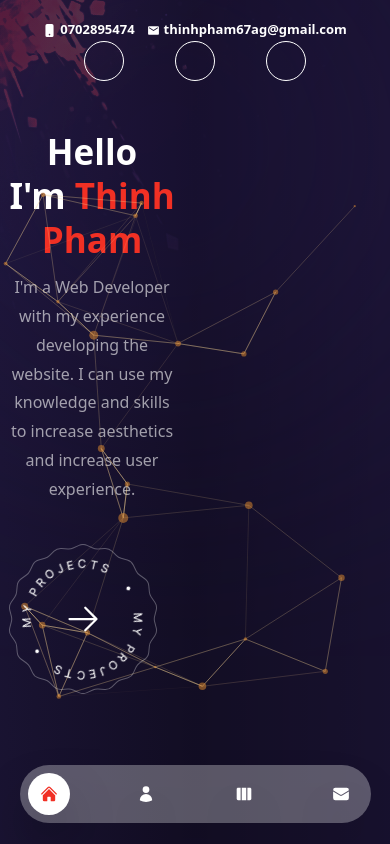
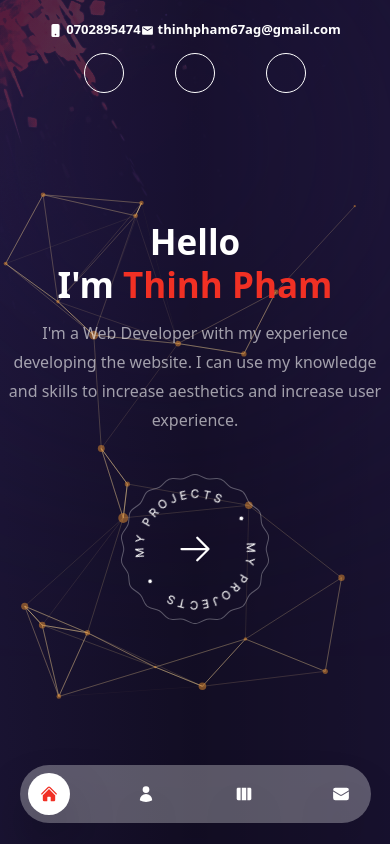
Before and after one commit to thinhpham311-dev/portfolio-profile, a Next.js app: page / in a window 390 px wide. Built offline with nearby package versions, Linux system fonts and the light colour scheme; some icons are missing.

Commit message:
update doe

```diff
--- a/components/Header.js
+++ b/components/Header.js
@@ -15,7 +15,7 @@ import { MdEmail } from "react-icons/md"
 const Header = () => {
   return <header className=" z-30 w-full flex items-center xl:px-0 h-[100px]">
     <motion.div variants={fadeIn('down', 1)} initial="hidden" animate="show" exit="hidden" className="container mx-auto xl:flex block xl:justify-between justify-evenly items-center ">
-      <div className="logo font-bold flex justify-center flex-wrap gap-y-1 gap-x-3">
+      <div className="logo font-bold flex justify-center flex-wrap my-3">
         <Link href="tel:0702895474" className="flex items-center text-[13px] xl:text-lg"><span className="font-thin mr-1"><BsPhoneFill /> </span>0702895474</Link>
         <Link href="" className="flex items-center text-[13px] xl:text-lg"><span className="font-thin mr-1"><MdEmail /></span> thinhpham67ag@gmail.com</Link>
       </div>
--- a/components/ProjectSlider.js
+++ b/components/ProjectSlider.js
@@ -18,11 +18,10 @@ const ProjectSlider = () => {
     <Swiper
       pagination={{ clickable: true }}
       modules={[Pagination]}
-      className="h-[260px] sm:h-[480px]"
     >
       {
         data.slides.map((item, index) => <SwiperSlide key={index}>
-          <div className=" grid gap-3 grid-cols-3 grid-rows-2 cursor-pointer shadow-indigo-500/40">
+          <div className=" grid gap-3 xl:grid-cols-3 xl:grid-rows-2 grid-cols-2 grid-rows-3 cursor-pointer shadow-indigo-500/40">
             {item.images.map((image, index) => <div key={index} className="after:h-0 overflow-hidden rounded-lg flex justify-center items-center group bg-white">
               <div className="flex justify-center items-center relative overflow-hidden h-full">
                 <Image src={image.path} width={500} height={300} alt={image.title} className=" h-full" />
--- a/components/ProjectsBtn.js
+++ b/components/ProjectsBtn.js
@@ -5,15 +5,14 @@ import Image from "next/image"
 import Link from "next/link"
 
 // icons
-import {HiArrowRight} from "react-icons/hi2"
+import { HiArrowRight } from "react-icons/hi2"
 
 const ProjectsBtn = () => {
-  return <div className="mx-auto xl:mx-0">
-    <Link href="/project" className="relative xl:w-[185px] xl:h-[185px] w-[150px] h-[150px] flex items-center justify-center bg-circleStar bg-cover bg-center bg-no-repeat group">
-      <Image src="/rounded-text.png" className="animate-spin-slow w-full h-full xl:max-w-[141px] xl:max-h-[148px] max-w-[115px] max-h-[120px]" height={148} width={141} alt=""/>
-      <HiArrowRight className="absolute text-4xl group-hover:translate-x-2 transition-all duration-300"/>
-    </Link>
-  </div>;
+  return <Link href="/project" className="relative xl:w-[185px] xl:h-[185px] w-[150px] h-[150px] flex items-center justify-center bg-circleStar bg-cover bg-center bg-no-repeat group mx-auto xl:mx-0">
+    <Image src="/rounded-text.png" className="animate-spin-slow w-full h-full xl:max-w-[141px] xl:max-h-[148px] max-w-[115px] max-h-[120px]" height={148} width={141} alt="" />
+    <HiArrowRight className="absolute text-4xl group-hover:translate-x-2 transition-all duration-300" />
+  </Link>
+
 };
 
 export default ProjectsBtn;
--- a/pages/index.js
+++ b/pages/index.js
@@ -13,14 +13,14 @@ const Home = () => {
   return <div className="z-10 h-full xl:mb-0 py-[30px] relative">
     <ParticlesContainer />
     <div className="text-center flex gap-x-[10%] px-[2vw] justify-between xl:pt-0 xl:text-left container mx-auto h-full">
-      <div className="flex-1 w-full max-w-[45%]">
+      <div className="flex flex-col justify-center flex-1 w-full xl:w-[45%]">
         <motion.h1 variants={fadeIn('down', 0.2)} initial="hidden" animate="show" exit="hidden" className="h1 z-10">
           Hello <br /> I'm {' '} <span className="text-accent">Thinh Pham</span>
         </motion.h1>
         <motion.p variants={fadeIn('down', 0.4)} initial="hidden" animate="show" exit="hidden" className="max-w-sm xl:max-w-xl mx-auto xl:mx-0 mb-10 xl:mb-12 text-yellow z-10">
           I'm a Web Developer with my experience developing the website. I can use my knowledge and skills to increase aesthetics and increase user experience.
         </motion.p>
-        <motion.div variants={fadeIn('down', 0.5)} initial="hidden" animate="show" exit="hidden" className="z-20 mx-auto xl:mx-2">
+        <motion.div variants={fadeIn('down', 0.5)} initial="hidden" animate="show" exit="hidden" className="z-20">
           <ProjectBtn />
         </motion.div>
       </div>
```
